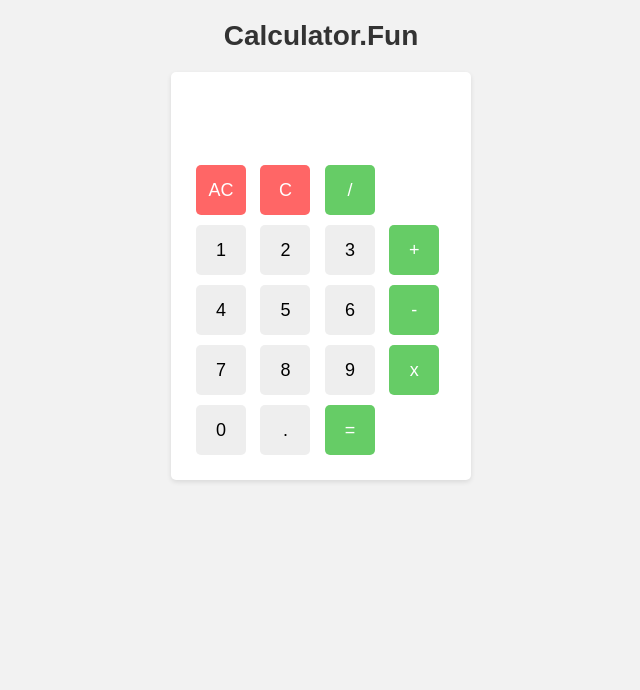
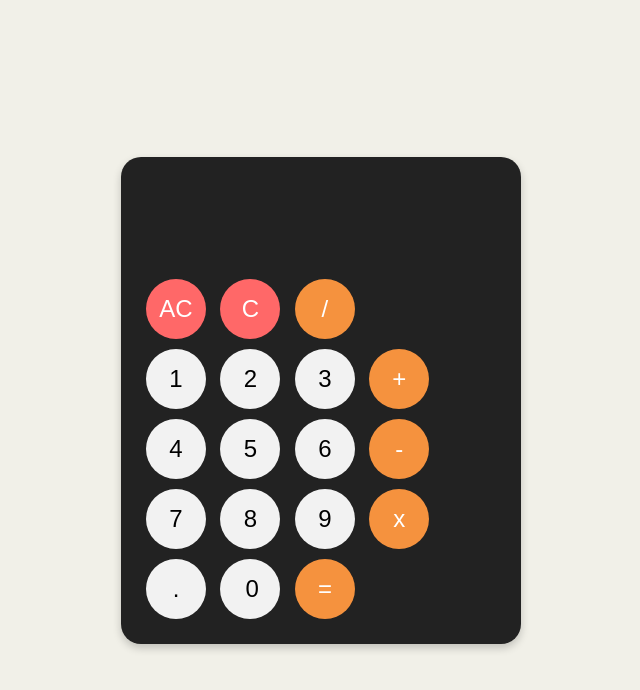
Before and after one commit to Teja-2006/calculator, a plain HTML site: page index.html in a window 1280 px wide. Shown: the whole page, without its empty margins (319-959 px from the left). Drawn offline with Linux system fonts and the light colour scheme.

Commit message:
clac UI v-1 using GPT

```diff
--- a/index.html
+++ b/index.html
@@ -5,48 +5,49 @@
     <meta name="viewport" content="width=device-width, initial-scale=1.0" />
     <link rel="shortcut icon" href="/assets/favicon.ico" type="image/x-icon" />
     <link rel="stylesheet" href="style.css" />
+    <script
+      src="https://kit.fontawesome.com/e794e9673e.js"
+      crossorigin="anonymous"
+    ></script>
     <script defer src="script.js"></script>
     <title>Calculator</title>
   </head>
   <body>
-    <div class="heading">
-      <h1 class="center">Calculator.Fun</h1>
-    </div>
     <div class="calc center">
       <div class="result">
-        <input type="text" class="result" />
+        <input type="text" class="result display" />
       </div>
       <div>
-        <button class="clear clear_all">AC</button>
-        <button class="clear clear_one">C</button>
-        <button class="operator divide">/</button>
+        <button class="clear clear_all" data-value="AC">AC</button>
+        <button class="clear clear_on" data-value="C">C</button>
+        <button class="operator divide" data-value="/">/</button>
       </div>
 
       <div class="btn line_1">
-        <button class="num line_1">1</button>
-        <button class="num line_1">2</button>
-        <button class="num line_1">3</button>
-        <button class="operator line_1 add">+</button>
+        <button class="num line_1" data-value="1">1</button>
+        <button class="num line_1" data-value="2">2</button>
+        <button class="num line_1" data-value="3">3</button>
+        <button class="operator line_1 add" data-value="+">+</button>
       </div>
 
       <div class="btn line_2">
-        <button class="num line_3">4</button>
-        <button class="num line_3">5</button>
-        <button class="num line_3">6</button>
-        <button class="operator line_3 sub">-</button>
+        <button class="num line_3" data-value="4">4</button>
+        <button class="num line_3" data-value="5">5</button>
+        <button class="num line_3" data-value="6">6</button>
+        <button class="operator line_3 sub" data-value="-">-</button>
       </div>
 
-      <div class="btn line_3">
-        <button class="num">7</button>
-        <button class="num">8</button>
-        <button class="num">9</button>
-        <button class="operator multi">x</button>
+      <div class="btn line_3 data-value">
+        <button class="num" data-value="7">7</button>
+        <button class="num" data-value="8">8</button>
+        <button class="num" data-value="9">9</button>
+        <button class="operator multi" data-value="x">x</button>
       </div>
 
       <div class="btn">
-        <button class="num line_5">0</button>
-        <button class="num line_5">.</button>
-        <button class="operator line_5">=</button>
+        <button class="num line_5" data-value=".">.</button>
+        <button class="num line_5" data-value="0">0</button>
+        <button class="operator line_5" data-value="=">=</button>
       </div>
     </div>
   </body>
--- a/script.js
+++ b/script.js
@@ -1,13 +1,49 @@
 "use strict";
 // Selecting elements
+// * individual buttons
 const addition = document.querySelector(".add");
 const subtraction = document.querySelector(".sub");
 const multiplication = document.querySelector(".multi");
 const division = document.querySelector(".divide");
 const clearOne = document.querySelector(".clear_one");
 const clearAll = document.querySelector(".clear_all");
+const result = document.querySelector(".display");
+//  * all buttons
+const allOperators = document.querySelectorAll(".operator");
+const allClear = document.querySelectorAll(".clear");
+const allNum = document.querySelectorAll(".num");
+// ? global variables
+const dis = [];
+// * Helper function to maintain code
+const displayInput = function () {
+  result.value = dis.join(" ");
+};
 
-document.addEventListener("click", function (e) {
-  console.log(e);
-  console.log("🚀 ~ file: script.js:12 ~ e:", e.target);
-});
+// * event listeners
+// EVENT LISTENER FOR ADDING THE OPERATORS ON THE  INPUT NODE
+allOperators.forEach((node) =>
+  node.addEventListener("click", function (e) {
+    dis.push(e.target.dataset.value);
+    displayInput();
+  })
+);
+// EVENT LISTENER FOR CLEARING THE INPUT NODE
+allClear.forEach((node) =>
+  node.addEventListener("click", function (e) {
+    if (e.target.dataset.value === "AC") {
+      dis.length = 0;
+      displayInput();
+    } else if (e.target.dataset.value === "C") {
+      dis.pop();
+      displayInput();
+    }
+  })
+);
+//
+allNum.forEach((node) =>
+  node.addEventListener("click", function (e) {
+    const num = e.target.dataset.value;
+    dis.push(num);
+    displayInput();
+  })
+);
--- a/style.css
+++ b/style.css
@@ -8,48 +8,42 @@
 /* Set a background color for the entire page */
 body {
   font-family: Arial, sans-serif;
-  background-color: #f2f2f2;
-}
-
-/* Style the heading */
-.heading {
-  text-align: center;
-  padding: 20px;
-}
-
-.heading h1 {
-  font-size: 28px;
-  color: #333;
+  background-color: #f1f0e8;
+  display: flex;
+  justify-content: center;
+  align-items: center;
+  height: 100vh;
 }
 
 /* Center the calculator */
 .calc {
-  max-width: 300px;
-  margin: 0 auto;
+  max-width: 400px; /* Increase the max-width for a bigger calculator */
   padding: 20px;
-  background-color: #fff;
-  box-shadow: 0 2px 5px rgba(0, 0, 0, 0.1);
-  border-radius: 5px;
+  background-color: #222;
+  box-shadow: 0 4px 8px rgba(0, 0, 0, 0.2);
+  border-radius: 20px; /* Increase border-radius for rounded edges */
 }
 
 /* Style the result input field */
 .result {
   width: 100%;
-  padding: 10px;
-  font-size: 24px;
+  padding: 15px;
+  font-size: 32px;
   border: none;
   outline: none;
   text-align: right;
+  background-color: #222;
+  color: white;
 }
 
 /* Style the buttons */
 button {
-  width: 50px;
-  height: 50px;
-  font-size: 18px;
+  width: 60px;
+  height: 60px;
+  font-size: 24px;
   border: none;
-  border-radius: 5px;
-  background-color: #eee;
+  border-radius: 50%;
+  background-color: #f2f2f2;
   margin: 5px;
   cursor: pointer;
   transition: background-color 0.2s;
@@ -57,31 +51,22 @@ button {
 
 /* Style the clear and operator buttons differently */
 .clear {
-  background-color: #ff6666;
+  background-color: #ff6868;
   color: white;
 }
 
 .operator {
-  background-color: #66cc66;
+  background-color: #f5923e;
   color: white;
+  padding: 0 10px; /* Add padding to operator buttons */
 }
 
-/* Add responsive styling for small screens */
-@media (max-width: 480px) {
-  .calc {
-    max-width: 100%;
-    border-radius: 0;
-  }
+/* Add hover effect to buttons */
+button:hover {
+  background-color: #d6d6d6;
+}
 
-  .btn {
-    display: flex;
-    flex-wrap: wrap;
-    justify-content: center;
-  }
-
-  button {
-    width: 40px;
-    height: 40px;
-    font-size: 16px;
-  }
+/* Add custom styling for the "0" button */
+.num.line_5 {
+  padding: 0px 25px; /* Increase padding for the "0" button */
 }
```
